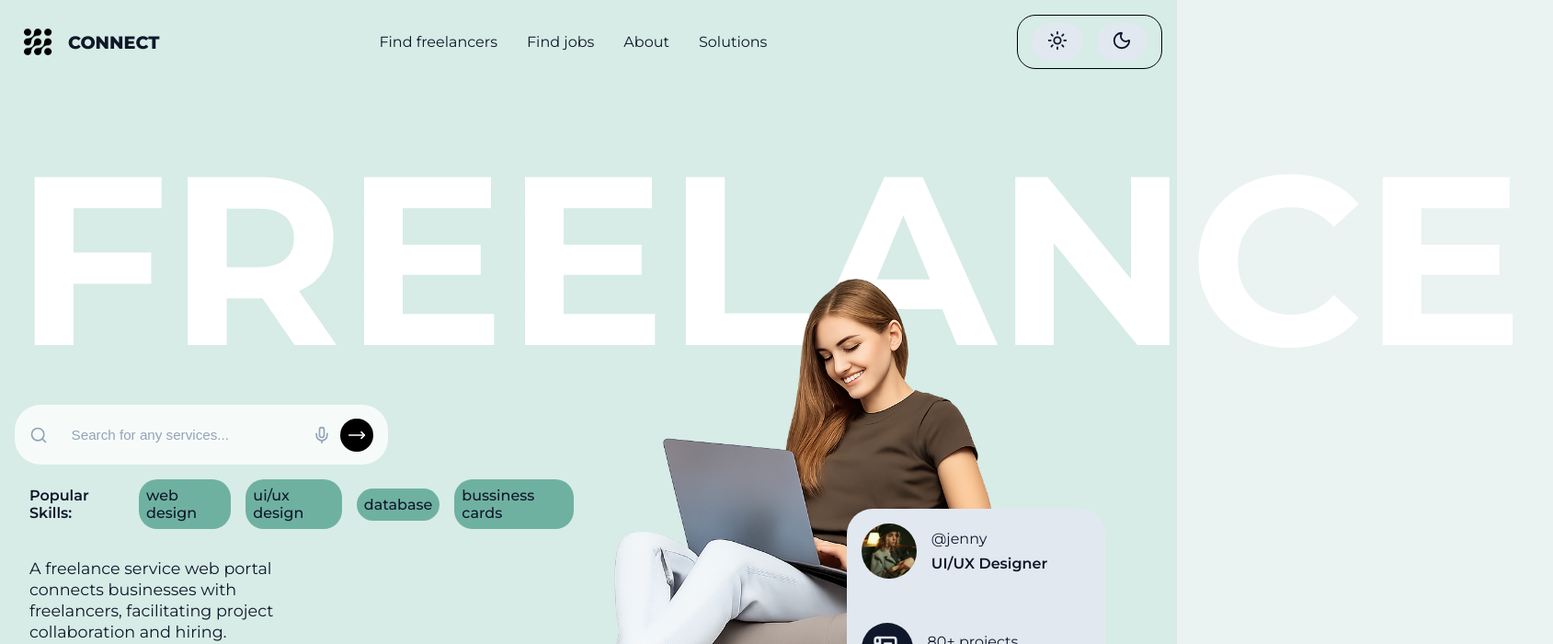
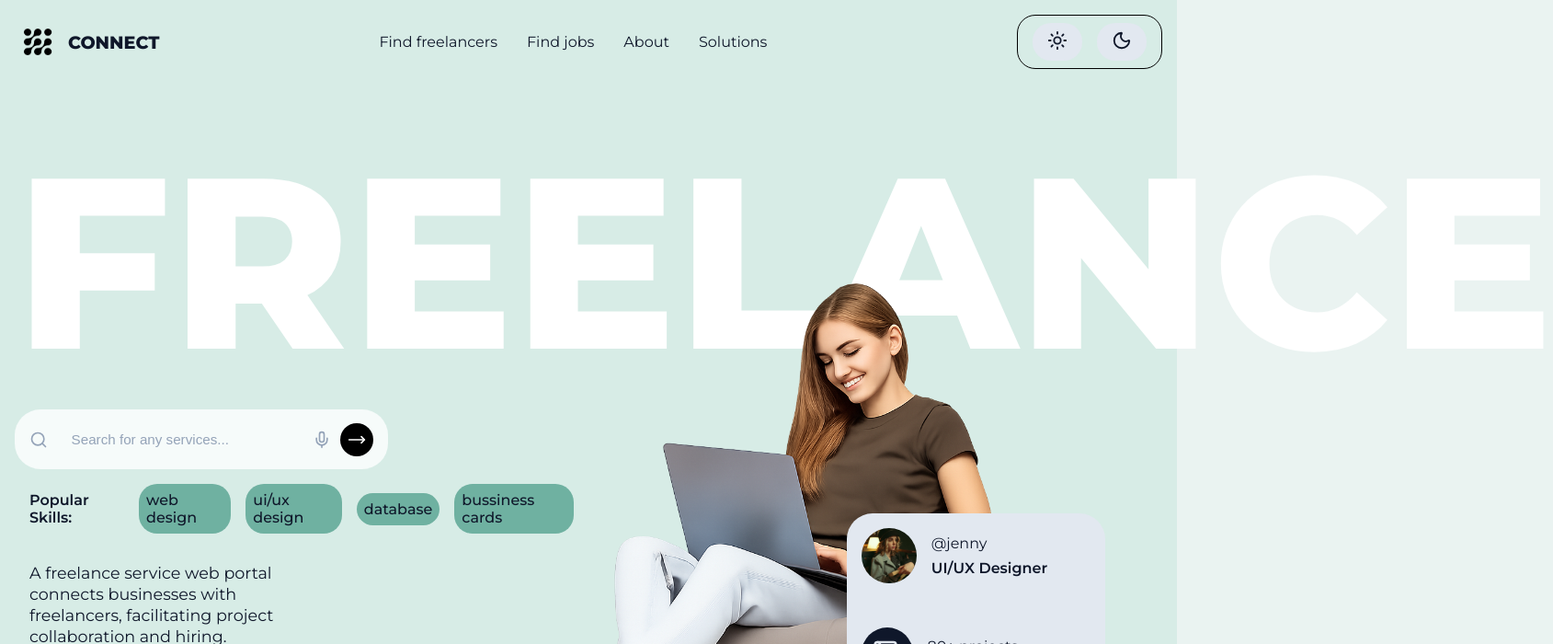
Before and after one commit to anaghroy/connect, a React (Vite) app: page / in a window 1280 px wide. Shown: the top 700 px of the page at 92% size, 1689 px wide, since content can reach past the window. Built offline with nearby package versions, Linux system fonts and the light colour scheme.

Commit message:
Margin Minor Changes

```diff
--- a/src/styles/layouts/_freeclance.scss
+++ b/src/styles/layouts/_freeclance.scss
@@ -7,13 +7,12 @@
   border-bottom-left-radius: var(--radius-lg);
   border-bottom-right-radius: var(--radius-lg);
   .text {
-    width: fit-content;
-    // background-color: red;
+    width: 100%;
     p {
       color: var(--text-inverse);
       text-transform: uppercase;
-      font-size: 16.3rem;
-      font-family: var(--font-bold);
+      font-size: 16.5rem;
+      font-family: var(--font-extrabold);
       text-align: center;
     }
   }
@@ -151,12 +150,12 @@
             font-size: 1rem;
             color: var(--btn-secondary-text);
           }
+
         }
       }
     }
     .right {
       width: 50%;
-
       .image-container {
         position: relative;
         top: 30%;
--- a/src/styles/main.css
+++ b/src/styles/main.css
@@ -228,14 +228,13 @@ body {
   border-bottom-right-radius: var(--radius-lg);
 }
 .main-freeclance .text {
-  width: -moz-fit-content;
-  width: fit-content;
+  width: 100%;
 }
 .main-freeclance .text p {
   color: var(--text-inverse);
   text-transform: uppercase;
-  font-size: 16.3rem;
-  font-family: var(--font-bold);
+  font-size: 16.5rem;
+  font-family: var(--font-extrabold);
   text-align: center;
 }
 .main-freeclance .section-part {
```
Also changed, not shown: 1 other file (tests, documents, lock files or other folders).
